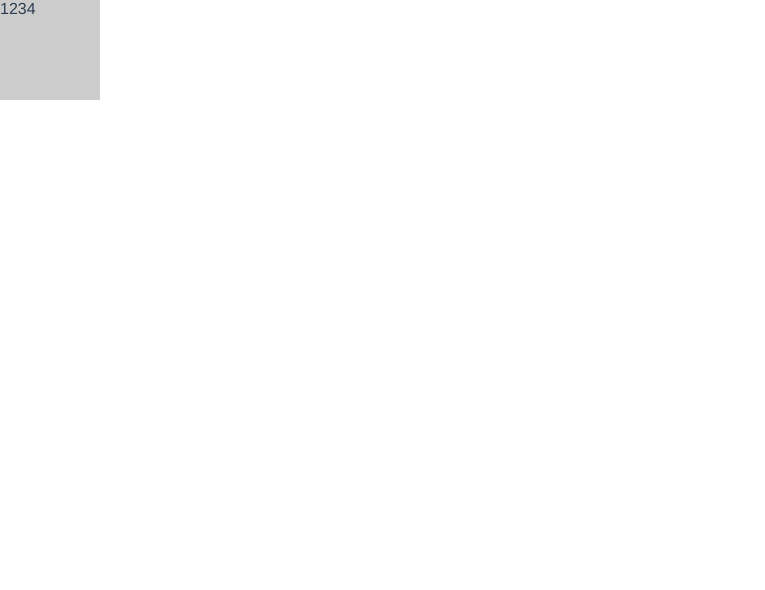
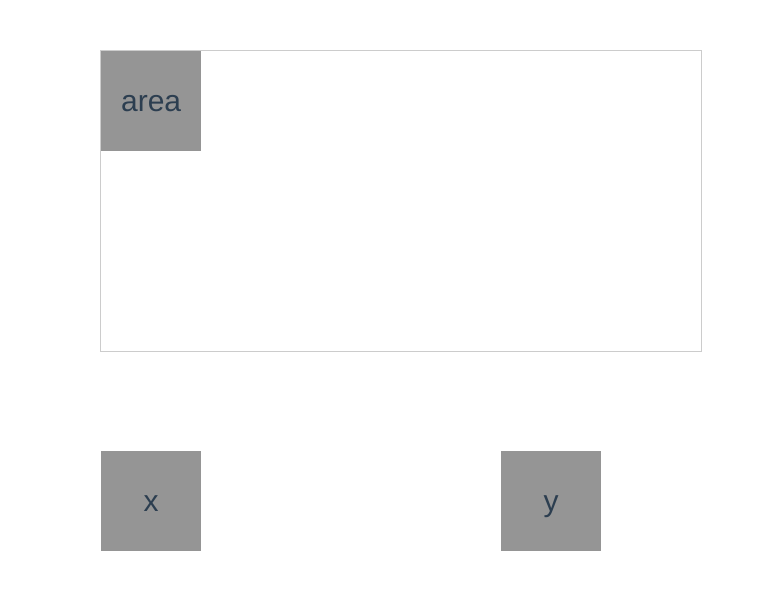
Before and after one commit to inobelieve/vue-easy-drager, a Vue app: page /#/example/demo01 in a window 1280 px wide. Shown: the top 590 px of the page, without its empty margins (0-765 px from the left). Built offline with nearby package versions, Linux system fonts and the light colour scheme.

Commit message:
fixed directive drag-x and drag-y

```diff
--- a/src/directive/drag.js
+++ b/src/directive/drag.js
@@ -24,8 +24,11 @@ function registerDrag(app = null) {
   }
 
   let doMove = (el, binding, direction = '') => {
-    document.addEventListener('keydown', setVal)
-    document.addEventListener('keyup', clearVal)
+    console.table({direction})
+    if (!direction) {
+      document.addEventListener('keydown', setVal)
+      document.addEventListener('keyup', clearVal)
+    }
     el.style.cursor = 'move'
     el.setAttribute('draggable', false)
     el.onmousedown = (dom) => {
@@ -41,8 +44,6 @@ function registerDrag(app = null) {
           direction = 'x'
         } else if (keyBoard.Alt) {
           direction = 'y'
-        } else {
-          direction = ''
         }
         // 用鼠标的位置减去鼠标相对元素的位置，得到元素的位置
         let left = (e.clientX - movStartLeft) / scal
@@ -55,10 +56,13 @@ function registerDrag(app = null) {
         let limitY = limit.y || []
         let x = initLeft + left
         let y = initTop + top
-        let leftVal = (limitX[0] || limitX[0] === 0) ? Math.max(x, limitX[0]) : x
-        leftVal = (limitX[1] || limitX[1] === 0) ? Math.min(leftVal, limitX[1]) : leftVal
-        let topVal = (limitY[0] || limitY[0] === 0) ? Math.max(y, limitY[0]) : y
-        topVal = (limitY[1] || limitY[1] === 0) ? Math.min(topVal, limitY[1]) : topVal
+        // 取中间值
+        let leftVal = [x, limitX[0]??-10000, limitX[1]??10000].sort((a, b) => {
+          return a - b
+        })[1]
+        let topVal = [y, limitY[0]??-10000, limitY[1]??10000].sort((a, b) => {
+          return a - b
+        })[1]
         // 是否是一维拖动
         if (direction === 'x') {
           positionLeft = leftVal
--- a/src/example/demo01.vue
+++ b/src/example/demo01.vue
@@ -3,7 +3,9 @@
         <div v-drag="{
               handler: handleDrag,
               limit
-             }" class="drager">1234</div>
+             }" class="drager drager-area">area</div>
+        <div v-drag-x="true" class="drager drager-x">x</div>
+        <div v-drag-y="true" class="drager drager-y">y</div>
     </div>
 </template>
 
@@ -13,14 +15,14 @@
         data () {
             return {
                 limit: {
-                    y: [0, 870],
-                    x: [0, 1820]
+                    y: [0, 200],
+                    x: [0, 500]
                 }
             }
         },
         methods: {
             handleDrag (e) {
-                console.log(e)
+                // console.log(e)
             }
         }
     }
@@ -28,16 +30,30 @@
 
 <style lang="scss" scoped>
     .container {
-        width: 100vw;
-        height: 100vh;
+        width: 600px;
+        height: 300px;
+        border: 1px solid #cccccc;
         background-color: #ffffff;
-        overflow: hidden;
+        overflow: visible;
         position: relative;
+        left: 100px;
+        top: 50px;
         user-select: none;
         .drager {
             width: 100px;
             height: 100px;
-            background-color: #cccccc;
+            background-color: #959595;
+            font-size: 30px;
+            text-align: center;
+            line-height: 100px;
+        }
+        .drager-x {
+            top: 400px;
+            left: 0;
+        }
+        .drager-y {
+            top: 400px;
+            left: 400px;
         }
     }
 </style>
```
